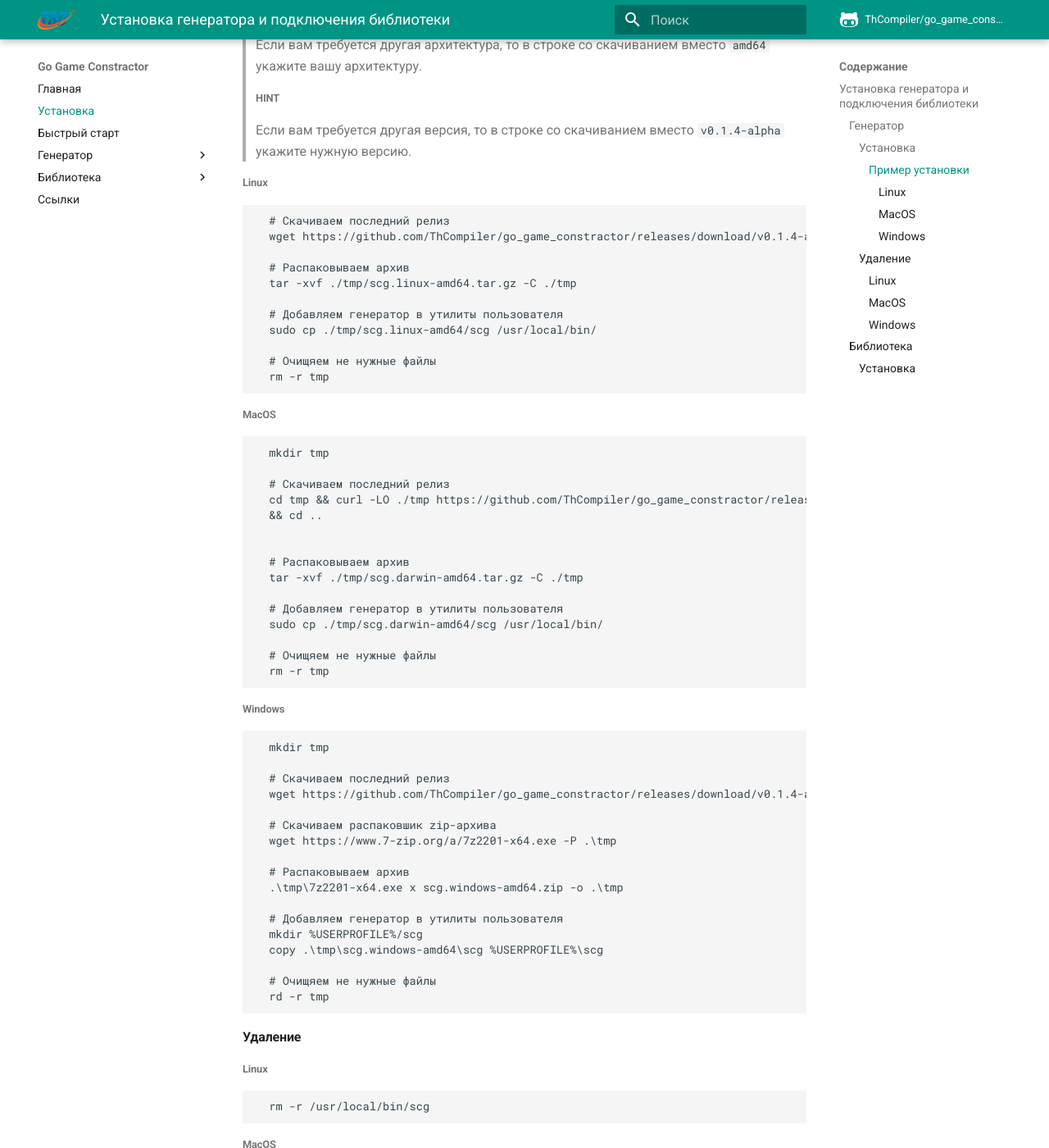
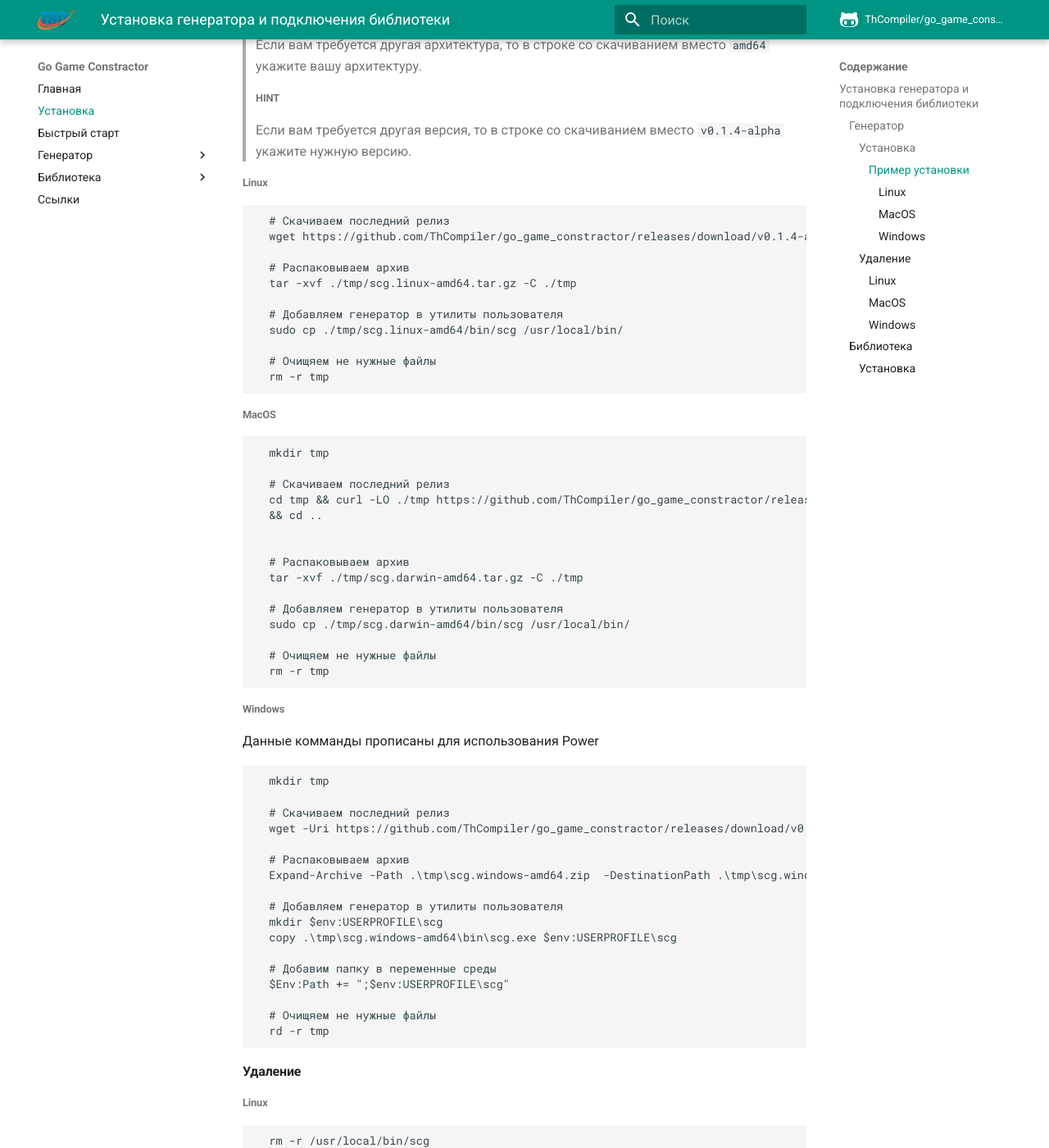
Before and after one commit to ThCompiler/go_game_constractor, an MkDocs documentation site: the page built from docs/install.md, in a window 1280 px wide and 1400 px high, scrolled down 1202 px. Shown: the whole window at 82% size. Built offline with MkDocs 1.6.1 and Material for MkDocs 9.7.7, drawn with Linux system fonts in a browser that asks for light colours; comment, search, counter and statistics services are not loaded; the version menu is left out; some of the changed text lies outside the part shown.

Commit message:
Update manual for windows installing

````diff
--- a/docs/install.md
+++ b/docs/install.md
@@ -46,7 +46,7 @@ title: "Установка генератора и подключения биб
   tar -xvf ./tmp/scg.linux-amd64.tar.gz -C ./tmp
 
   # Добавляем генератор в утилиты пользователя
-  sudo cp ./tmp/scg.linux-amd64/scg /usr/local/bin/
+  sudo cp ./tmp/scg.linux-amd64/bin/scg /usr/local/bin/
 
   # Очищяем не нужные файлы
   rm -r tmp
@@ -65,28 +65,31 @@ title: "Установка генератора и подключения биб
   tar -xvf ./tmp/scg.darwin-amd64.tar.gz -C ./tmp
 
   # Добавляем генератор в утилиты пользователя
-  sudo cp ./tmp/scg.darwin-amd64/scg /usr/local/bin/
+  sudo cp ./tmp/scg.darwin-amd64/bin/scg /usr/local/bin/
 
   # Очищяем не нужные файлы
   rm -r tmp
 ```
 
 ###### Windows
+
+Данные комманды прописаны для использования Power
+
 ```cmd
   mkdir tmp
 
   # Скачиваем последний релиз
-  wget https://github.com/ThCompiler/go_game_constractor/releases/download/v0.1.4-alpha-dffd59b/scg.windows-amd64.zip -P .\tmp
-
-  # Скачиваем распаковшик zip-архива
-  wget https://www.7-zip.org/a/7z2201-x64.exe -P .\tmp
+  wget -Uri https://github.com/ThCompiler/go_game_constractor/releases/download/v0.1.4-alpha-dffd59b/scg.windows-amd64.zip -OutFile .\tmp\scg.windows-amd64.zip
 
   # Распаковываем архив
-  .\tmp\7z2201-x64.exe x scg.windows-amd64.zip -o .\tmp
+  Expand-Archive -Path .\tmp\scg.windows-amd64.zip  -DestinationPath .\tmp\scg.windows-amd64 -Force
 
   # Добавляем генератор в утилиты пользователя
-  mkdir %USERPROFILE%/scg
-  copy .\tmp\scg.windows-amd64\scg %USERPROFILE%\scg
+  mkdir $env:USERPROFILE\scg
+  copy .\tmp\scg.windows-amd64\bin\scg.exe $env:USERPROFILE\scg
+
+  # Добавим папку в переменные среды
+  $Env:Path += ";$env:USERPROFILE\scg"
 
   # Очищяем не нужные файлы
   rd -r tmp
@@ -107,7 +110,11 @@ title: "Установка генератора и подключения биб
 
 ###### Windows
 ```cmd
-  rd -r %USERPROFILE%\scg
+  # Удалим папку из переменных среды
+  $Env:Path = ( $Env:Path.Split(';') | Where-Object { $_ -ne "$env:USERPROFILE\scg" }) -join ';'
+
+  # Удалить папку
+  rd -r $Env:USERPROFILE\scg
 ```
 
 > <h3>Важно</h3>
````
